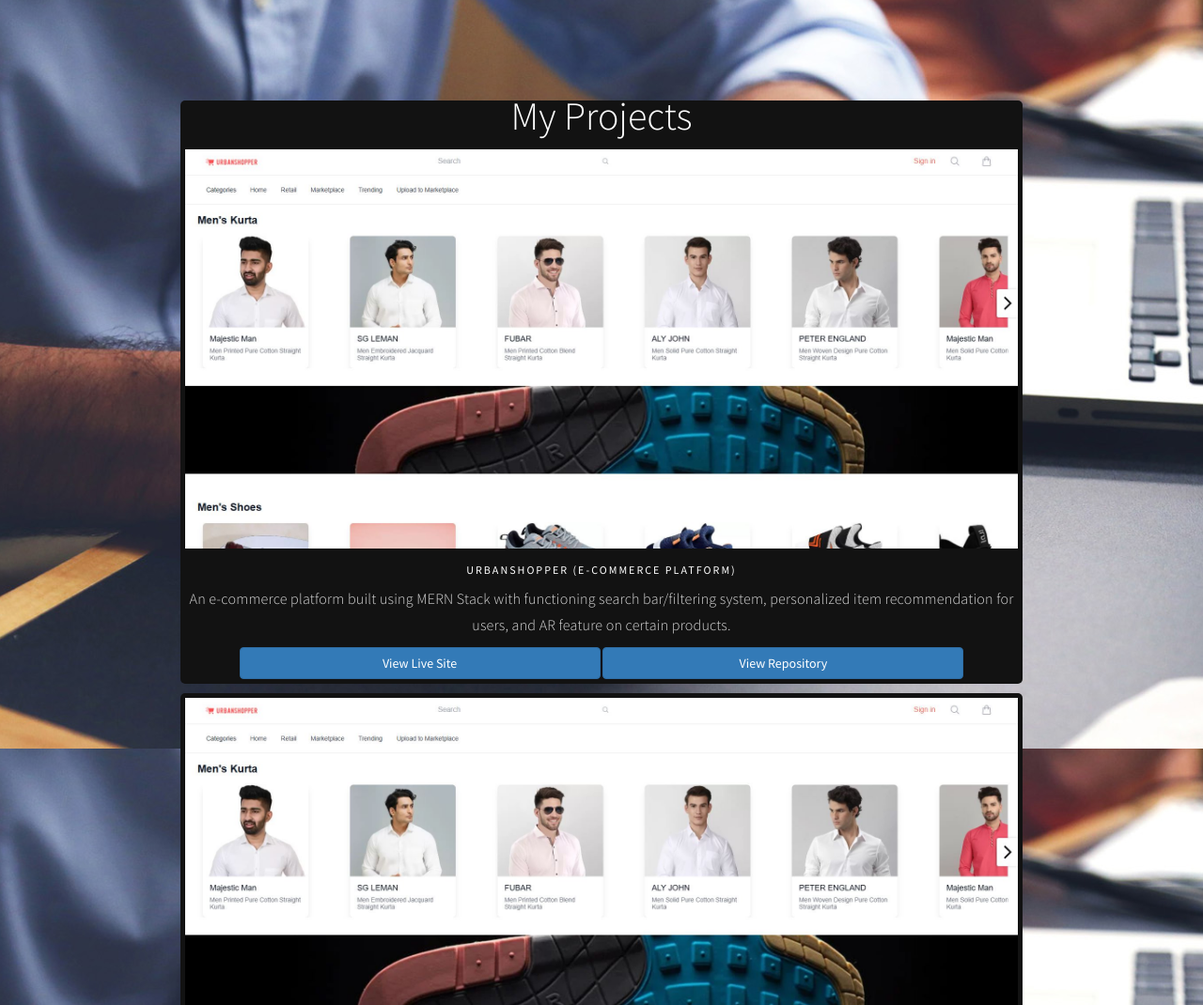
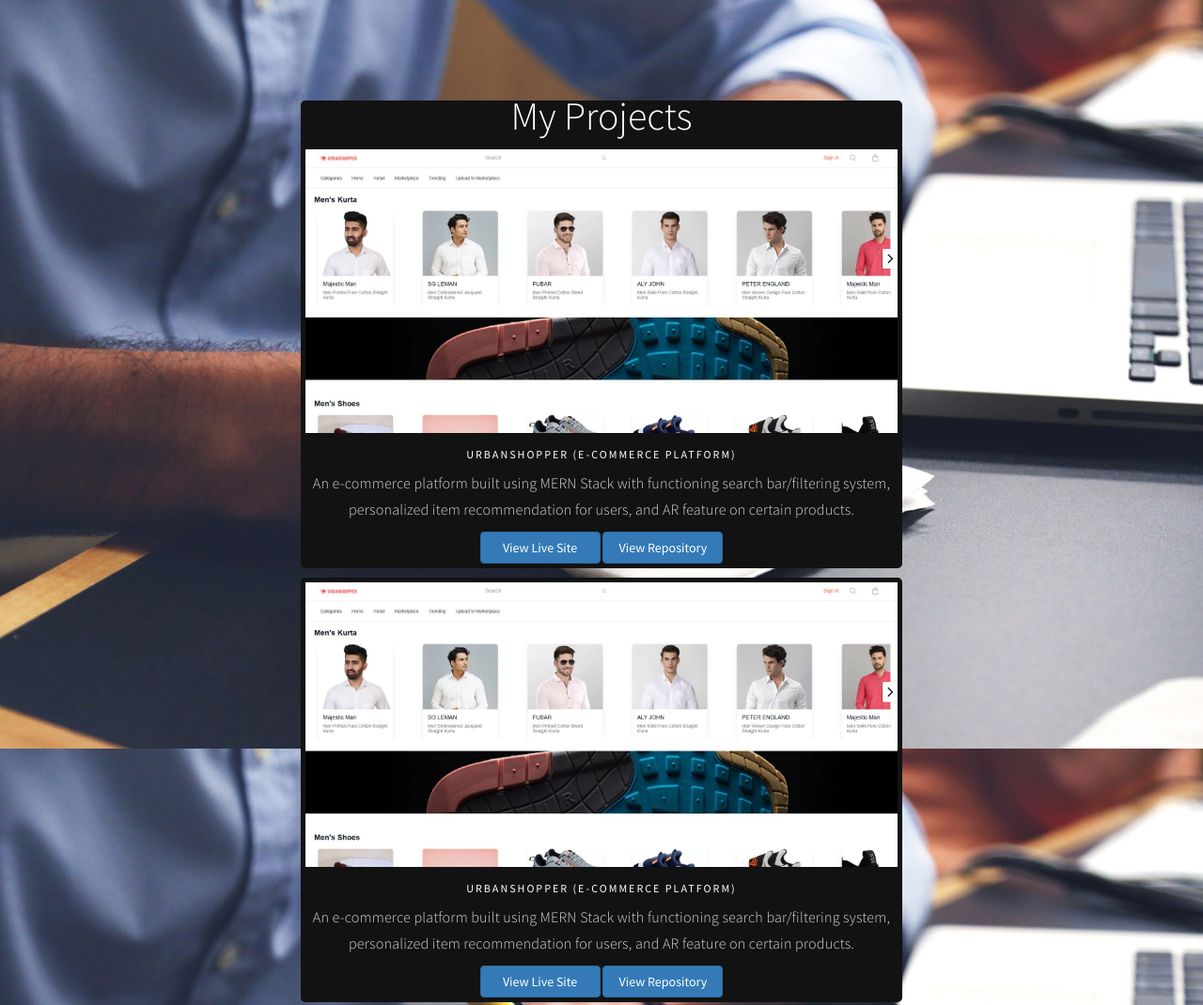
Before and after one commit to aaronmordeno/portfolio-2, a plain HTML site: page index.html in a window 1280 px wide. Shown: the part 2053-3123 px from the top of the page at 94% size. Drawn offline with Linux system fonts and the light colour scheme.

Commit message:
project card fix

```diff
--- a/css/templatemo-style.css
+++ b/css/templatemo-style.css
@@ -720,6 +720,10 @@ footer {
 
   .card {
     margin: 10px auto;
-    max-width: 70vw;
+    max-width: 50vw;
+  }
+
+  .card-btn {
+    min-width: 10vw;
   }
 }
```
